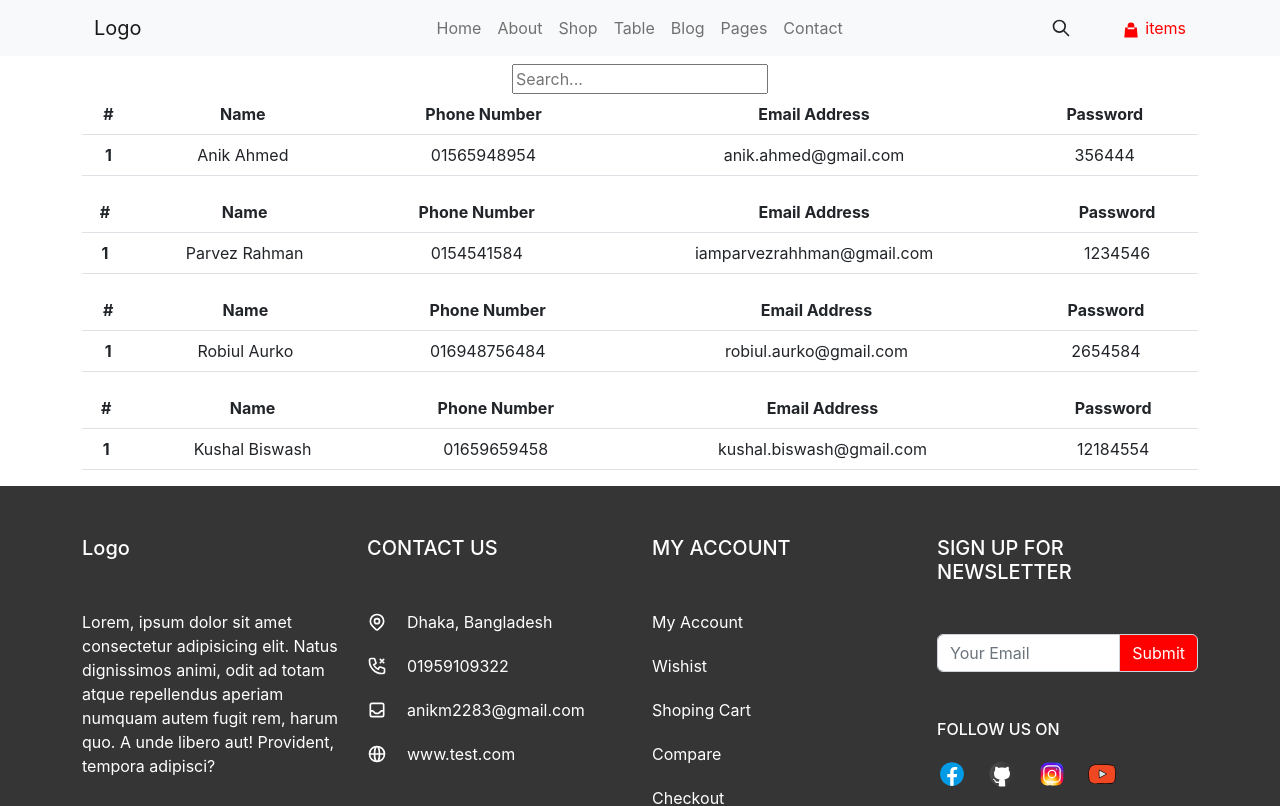
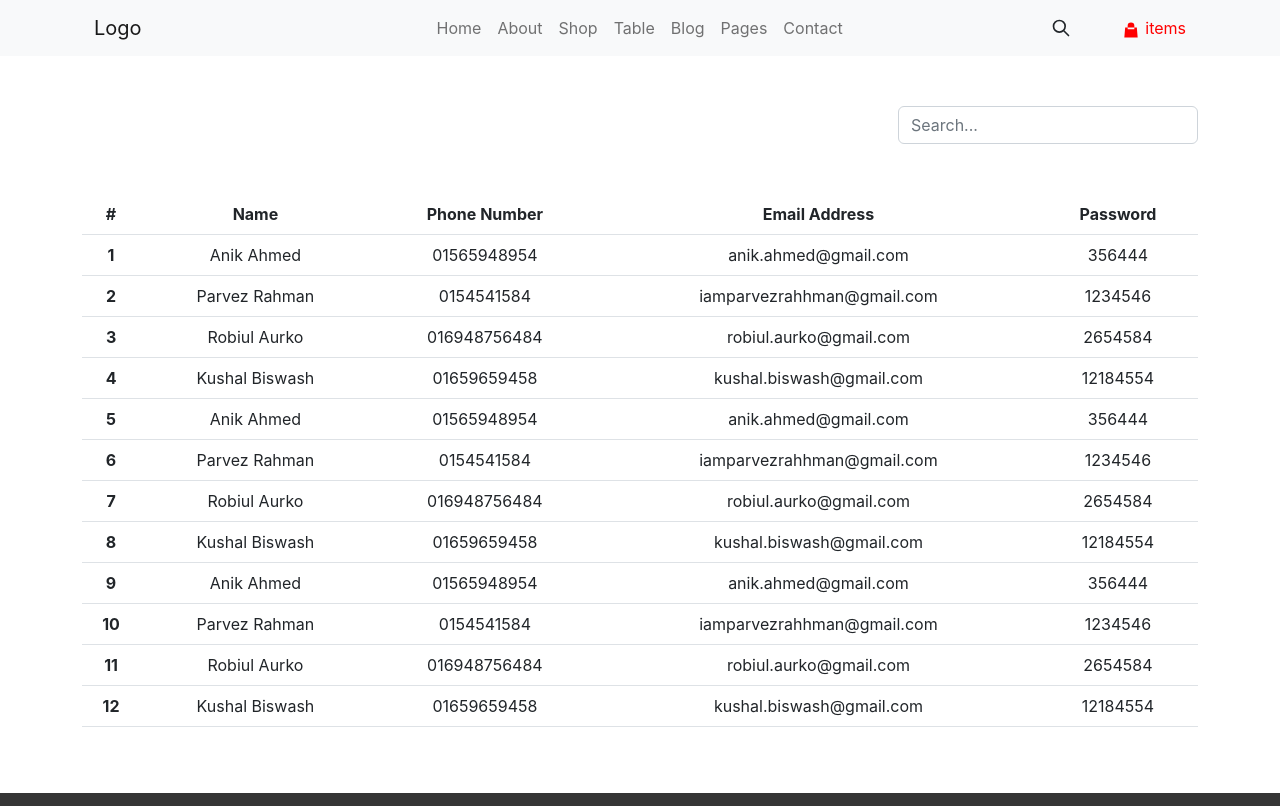
Before and after one commit to mehedi-hasan-anik/soft-it-care, a React (Create React App) app: page /table in a window 1280 px wide. Shown: the top 806 px of the page. Built offline with nearby package versions, Linux system fonts and the light colour scheme.

Commit message:
Done table

```diff
--- /dev/null
+++ b/src/components/Table/Table.css
@@ -0,0 +1,9 @@
+.table-wrapper {
+  padding: 50px 0px;
+}
+.search {
+  margin-bottom: 50px;
+}
+.search input {
+  width: 300px;
+}
--- a/src/components/Table/index.jsx
+++ b/src/components/Table/index.jsx
@@ -1,5 +1,7 @@
 import { useState } from "react";
-import table from "../../table.json";
+import table from "../../data/table.json";
+import "./Table.css";
+
 const Table = () => {
   const [search, setSearch] = useState("");
 
@@ -7,11 +9,7 @@ const Table = () => {
     setSearch(e.target.value);
   };
 
-  return (
-    <div className="container my-2">
-      <input onChange={handleSearch} type="text" placeholder="Search..." />
-      {table
-        .filter((value) => {
+  const result = table.filter((value) => {
     if (search === "") {
       return value;
     } else if (value.phone.toLowerCase().includes(search.toLowerCase())) {
@@ -19,9 +17,21 @@ const Table = () => {
     } else if (value.email.toLowerCase().includes(search.toLowerCase())) {
       return value;
     }
-        })
-        .map((item) => (
-          <div key={item.phone}>
+  });
+
+  return (
+    <div className="table-wrapper">
+      <div className="container">
+        <div className="search d-flex justify-content-end">
+          <input
+            onChange={handleSearch}
+            type="text"
+            placeholder="Search..."
+            className="form-control"
+          />
+        </div>
+
+        <div>
           <table className="table table-hover">
             <thead>
               <tr>
@@ -33,17 +43,21 @@ const Table = () => {
               </tr>
             </thead>
             <tbody>
+              {result?.map((item, index) => (
+                <>
                   <tr>
-                  <th scope="row">1</th>
+                    <th scope="row">{index + 1}</th>
                     <td>{item.name}</td>
                     <td>{item.phone}</td>
                     <td>{item.email}</td>
                     <td>{item.password}</td>
                   </tr>
+                </>
+              ))}
             </tbody>
           </table>
         </div>
-        ))}
+      </div>
     </div>
   );
 };
--- /dev/null
+++ b/src/data/table.json
@@ -0,0 +1,74 @@
+[
+  {
+    "name": "Anik Ahmed",
+    "phone": "01565948954",
+    "email": "anik.ahmed@gmail.com",
+    "password": 356444
+  },
+  {
+    "name": "Parvez Rahman",
+    "phone": "0154541584",
+    "email": "iamparvezrahhman@gmail.com",
+    "password": 1234546
+  },
+  {
+    "name": "Robiul Aurko",
+    "phone": "016948756484",
+    "email": "robiul.aurko@gmail.com",
+    "password": 2654584
+  },
+  {
+    "name": "Kushal Biswash",
+    "phone": "01659659458",
+    "email": "kushal.biswash@gmail.com",
+    "password": 12184554
+  },
+  {
+    "name": "Anik Ahmed",
+    "phone": "01565948954",
+    "email": "anik.ahmed@gmail.com",
+    "password": 356444
+  },
+  {
+    "name": "Parvez Rahman",
+    "phone": "0154541584",
+    "email": "iamparvezrahhman@gmail.com",
+    "password": 1234546
+  },
+  {
+    "name": "Robiul Aurko",
+    "phone": "016948756484",
+    "email": "robiul.aurko@gmail.com",
+    "password": 2654584
+  },
+  {
+    "name": "Kushal Biswash",
+    "phone": "01659659458",
+    "email": "kushal.biswash@gmail.com",
+    "password": 12184554
+  },
+  {
+    "name": "Anik Ahmed",
+    "phone": "01565948954",
+    "email": "anik.ahmed@gmail.com",
+    "password": 356444
+  },
+  {
+    "name": "Parvez Rahman",
+    "phone": "0154541584",
+    "email": "iamparvezrahhman@gmail.com",
+    "password": 1234546
+  },
+  {
+    "name": "Robiul Aurko",
+    "phone": "016948756484",
+    "email": "robiul.aurko@gmail.com",
+    "password": 2654584
+  },
+  {
+    "name": "Kushal Biswash",
+    "phone": "01659659458",
+    "email": "kushal.biswash@gmail.com",
+    "password": 12184554
+  }
+]
--- a/src/table.json
+++ /dev/null
@@ -1,26 +0,0 @@
-[
-  {
-    "name": "Anik Ahmed",
-    "phone": "01565948954",
-    "email": "anik.ahmed@gmail.com",
-    "password": 356444
-  },
-  {
-    "name": "Parvez Rahman",
-    "phone": "0154541584",
-    "email": "iamparvezrahhman@gmail.com",
-    "password": 1234546
-  },
-  {
-    "name": "Robiul Aurko",
-    "phone": "016948756484",
-    "email": "robiul.aurko@gmail.com",
-    "password": 2654584
-  },
-  {
-    "name": "Kushal Biswash",
-    "phone": "01659659458",
-    "email": "kushal.biswash@gmail.com",
-    "password": 12184554
-  }
-]
```
Lines whose indentation alone changed are shown as unchanged.
